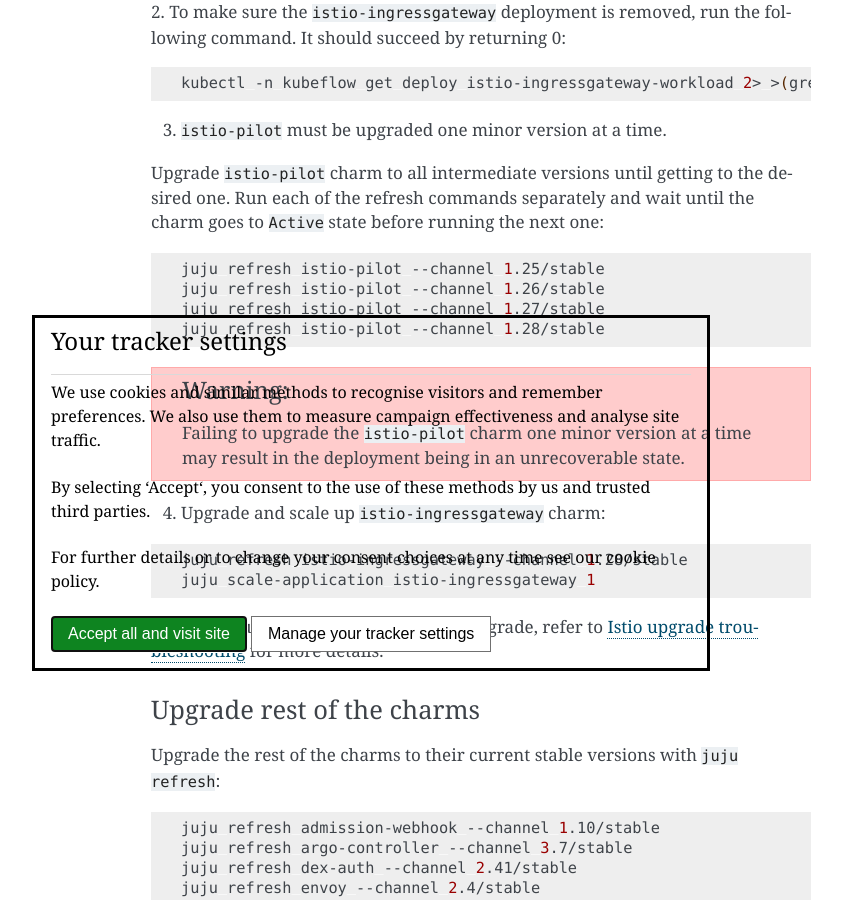
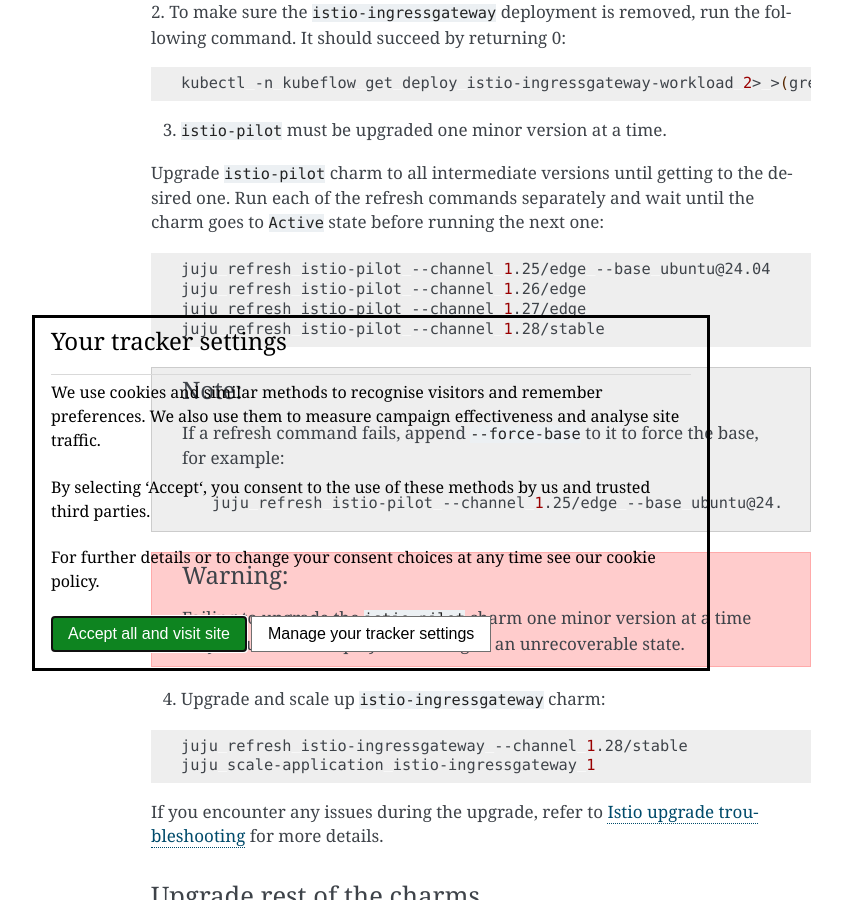
Before and after one commit to canonical/charmed-kubeflow-documentation, a Sphinx documentation site: the page built from docs/how-to/manage/upgrade/upgrade-1.10-1.11.rst, in a window 1280 px wide and 900 px high, scrolled down 1636 px. Shown: the whole window, without its empty margins (269-1111 px from the left). Built offline with Sphinx 7.4.7, drawn with Linux system fonts in a browser that asks for light colours.

Commit message:
fix: change interim `istio-pilot` refresh commands to edge channels (#70)
* fix: change interim `istio-pilot` refresh commands to edge channels

Updated refresh commands to use 'edge' channels for Istio pilot interim versions.

* docs: add base and force-base guidance for istio-pilot refresh

* remove redundant base specification in upgrade steps

```diff
--- a/docs/how-to/manage/upgrade/upgrade-1.10-1.11.rst
+++ b/docs/how-to/manage/upgrade/upgrade-1.10-1.11.rst
@@ -81,10 +81,18 @@
 
 .. code-block:: bash
 
-    juju refresh istio-pilot --channel 1.25/stable
-    juju refresh istio-pilot --channel 1.26/stable
-    juju refresh istio-pilot --channel 1.27/stable
+    juju refresh istio-pilot --channel 1.25/edge --base ubuntu@24.04
+    juju refresh istio-pilot --channel 1.26/edge
+    juju refresh istio-pilot --channel 1.27/edge
     juju refresh istio-pilot --channel 1.28/stable
+
+.. note::
+
+    If a refresh command fails, append ``--force-base`` to it to force the base, for example:
+
+    .. code-block:: bash
+
+        juju refresh istio-pilot --channel 1.25/edge --base ubuntu@24.04 --force-base
 
 .. warning::
 
```
